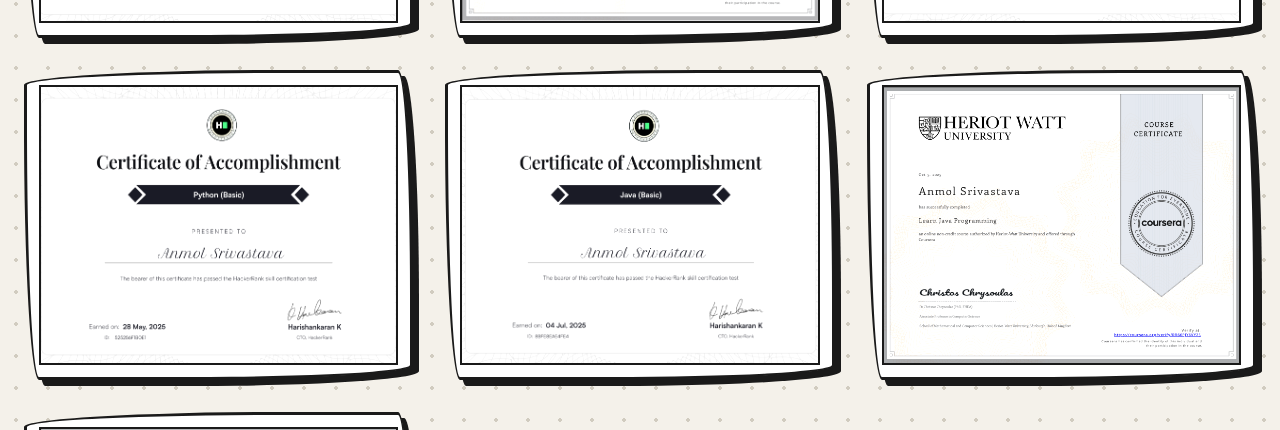
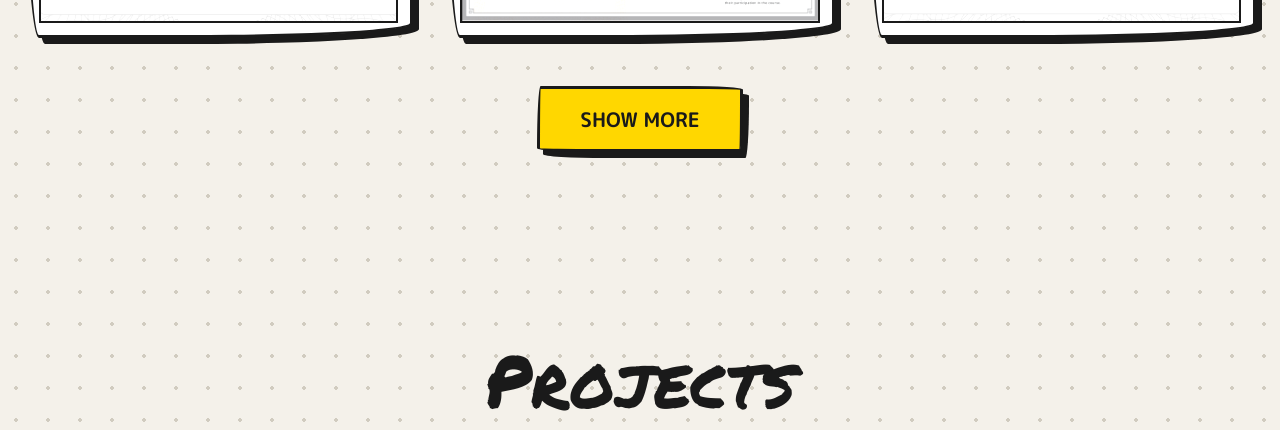
Before and after one commit to Anmol-Srivastava-073/portfolio, a React (Vite) app: page / in a window 1280 px wide. Shown: the part 4684-5114 px from the top of the page. Built offline with nearby package versions, Linux system fonts and the light colour scheme.

Commit message:
Update Certificates.jsx

```diff
--- a/src/components/Certificates.jsx
+++ b/src/components/Certificates.jsx
@@ -1,6 +1,9 @@
+import { useState } from 'react'
 import { motion } from 'framer-motion'
 
 function Certificates() {
+  const [showAll, setShowAll] = useState(false)
+
   const certs = [
     '/photos/jscert.png',
     '/photos/genai.png',
@@ -11,17 +14,19 @@ function Certificates() {
     '/photos/jvoops.png',
   ]
 
+  const visibleCerts = showAll ? certs : certs.slice(0, 3)
+
   return (
     <section className="py-24 px-6 max-w-7xl mx-auto">
       <h2 className="font-marker text-5xl md:text-7xl text-ink text-center mb-16">Certificates</h2>
 
       <div className="grid md:grid-cols-3 gap-8">
-        {certs.map((cert, index) => (
+        {visibleCerts.map((cert, index) => (
           <motion.div
             key={index}
             initial={{ opacity: 0, scale: 0.9 }}
-            whileInView={{ opacity: 1, scale: 1 }}
-            viewport={{ once: true }}
+            animate={{ opacity: 1, scale: 1 }}
+            transition={{ duration: 0.3 }}
             className="bg-white p-3 sketch-border shadow-sketch hover:-translate-y-2 hover:shadow-sketch-hover transition-all duration-300"
           >
             <div className="border-2 border-ink overflow-hidden h-full bg-white">
@@ -34,6 +39,17 @@ function Certificates() {
           </motion.div>
         ))}
       </div>
+
+      {certs.length > 3 && (
+        <div className="flex justify-center mt-12">
+          <button
+            onClick={() => setShowAll(!showAll)}
+            className="sketch-border-alt bg-markerYellow text-ink px-10 py-4 font-bold text-xl uppercase shadow-sketch hover:shadow-sketch-hover hover:translate-y-1 hover:translate-x-1 transition-all"
+          >
+            {showAll ? 'Show Less' : 'Show More'}
+          </button>
+        </div>
+      )}
     </section>
   )
 }
```
